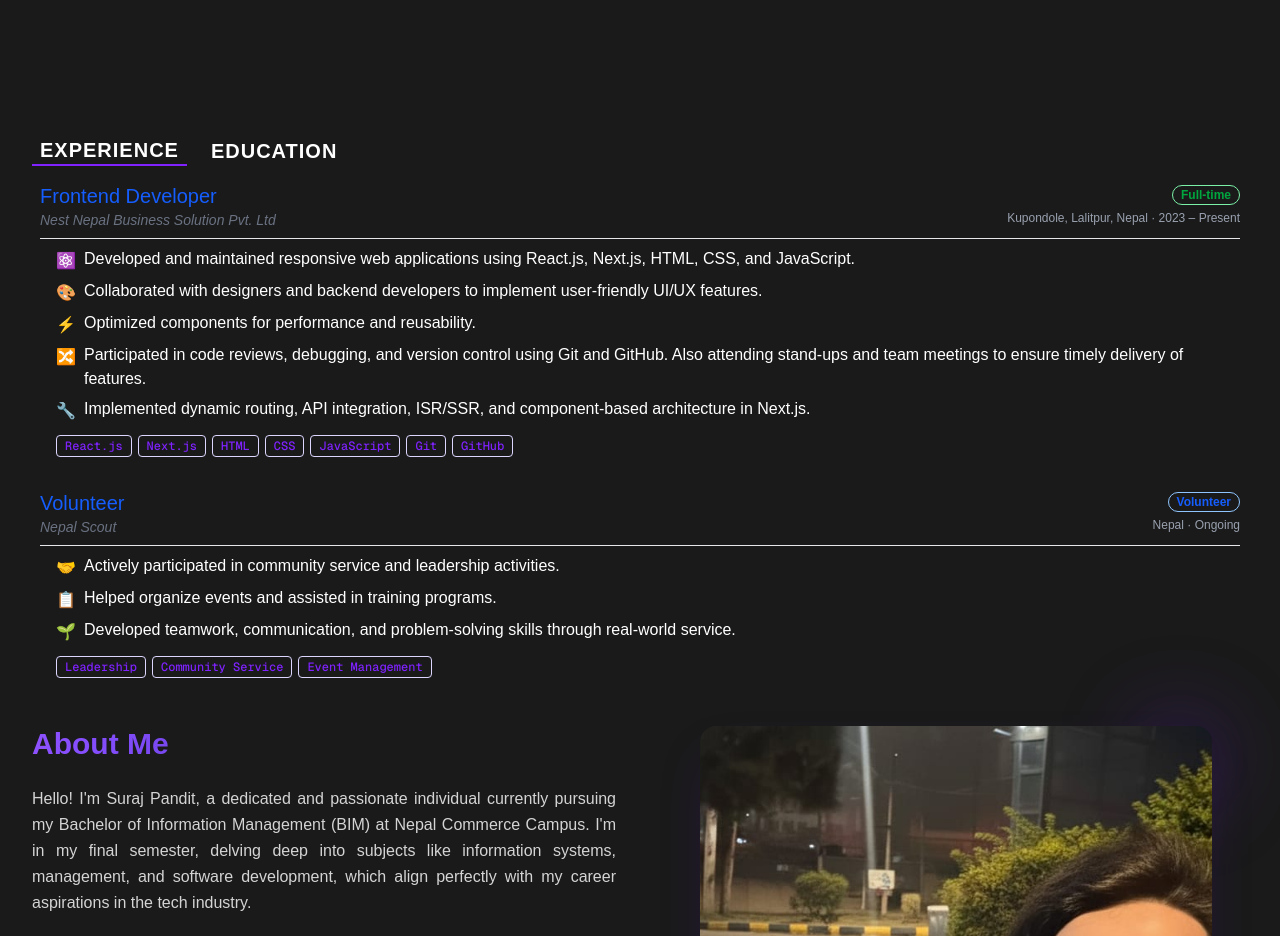
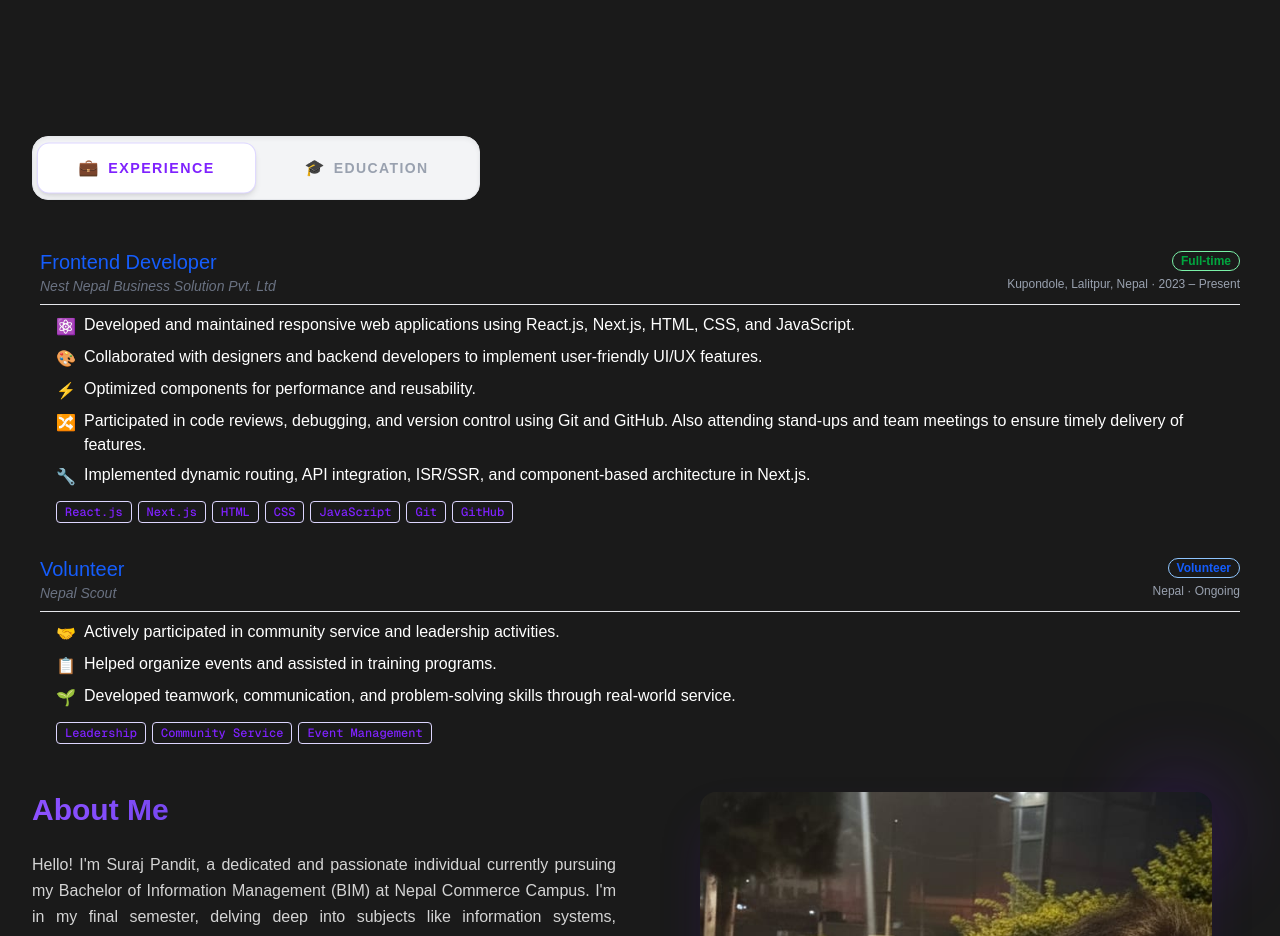
Before and after one commit to SurajPandit12/Website, a Next.js app: page / in a window 1280 px wide. Shown: the part 780-1716 px from the top of the page. Built offline with nearby package versions, Linux system fonts and the light colour scheme.

Commit message:
feats: minor change

```diff
--- a/src/app/components/Tabs.jsx
+++ b/src/app/components/Tabs.jsx
@@ -107,29 +107,32 @@ const Tabs = () => {
   return (
     <div>
       {/* Tab buttons */}
-      <div className="flex mb-4">
+      {/* Tab buttons */}
+      {/* Tab buttons */}
+      <div className="flex mb-12 bg-gray-100 dark:bg-gray-800/60 p-1.5 rounded-2xl w-full max-w-md gap-1.5 border border-gray-200 dark:border-gray-700 shadow-inner">
         <button
           onClick={() => setActiveTab("tab1")}
-          className={`px-2 mr-4 lg:text-xl text-l font-semibold uppercase tracking-wider ${
+          className={`flex-1 flex items-center justify-center gap-2 py-3 lg:text-sm text-xs cursor-pointer font-bold uppercase tracking-widest rounded-xl transition-all duration-250 ${
             activeTab === "tab1"
-              ? "border-b-2 border-violet-600"
-              : "border-none"
+              ? "bg-white dark:bg-gray-900 text-violet-600 dark:text-violet-400 shadow-md border border-violet-200 dark:border-violet-700 scale-[1.02]"
+              : "text-gray-400 dark:text-gray-500 hover:text-gray-600 dark:hover:text-gray-300 hover:bg-gray-200/70 dark:hover:bg-gray-700/50"
           }`}
         >
+          <span className="text-base">💼</span>
           Experience
         </button>
         <button
           onClick={() => setActiveTab("tab2")}
-          className={`px-2 lg:text-xl text-l font-semibold uppercase tracking-wider ${
+          className={`flex-1 flex items-center justify-center gap-2 py-3 cursor-pointer lg:text-sm text-xs font-bold uppercase tracking-widest rounded-xl transition-all duration-250 ${
             activeTab === "tab2"
-              ? "border-b-2 border-violet-600"
-              : "border-none"
+              ? "bg-white dark:bg-gray-900 text-violet-600 dark:text-violet-400 shadow-md border border-violet-200 dark:border-violet-700 scale-[1.02]"
+              : "text-gray-400 dark:text-gray-500 hover:text-gray-600 dark:hover:text-gray-300 hover:bg-gray-200/70 dark:hover:bg-gray-700/50"
           }`}
         >
+          <span className="text-base">🎓</span>
           Education
         </button>
       </div>
-
       {/* Tab content */}
       <div className="px-2">
         {/* ── EXPERIENCE ── */}
```
